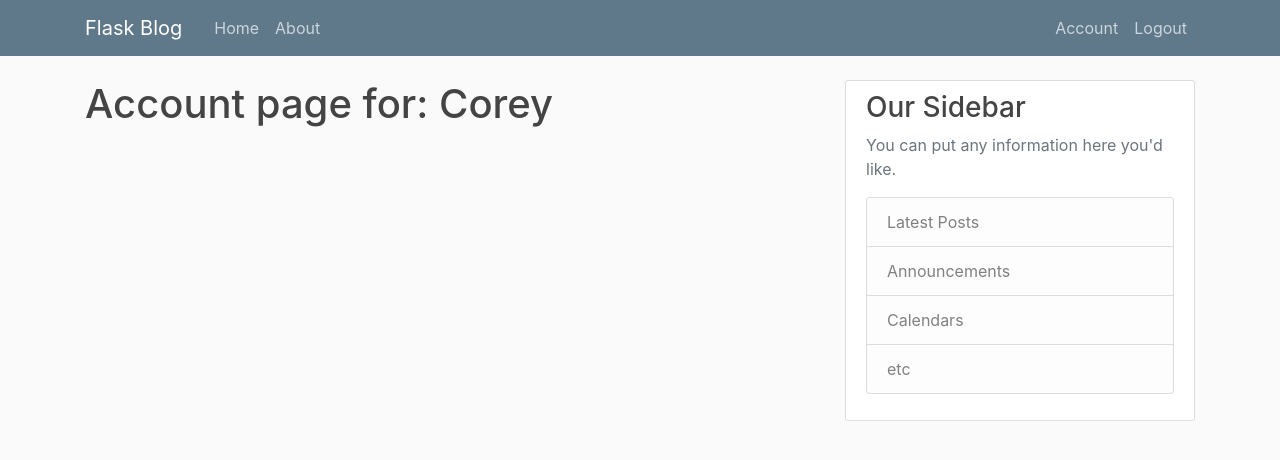
After one commit to Pasechnick/Flask-Blog, a Flask app: page /account in a window 1280 px wide. The commit adds this page. Shown: the top 460 px of the page. Run offline with Flask 2, Linux system fonts and the light colour scheme; a user stored in the database is signed in; some libraries are stand-ins or nearby versions.

Commit message:
add logout, navigation bar logic for logged in status, account route, db user info check

```diff
--- a/FLask_Blog/flaskblog/__init__.py
+++ b/FLask_Blog/flaskblog/__init__.py
@@ -1,11 +1,16 @@
 from flask import Flask
 from flask_sqlalchemy import SQLAlchemy
 from flask_bcrypt import Bcrypt # getting that bcrypt class so we can hash the password
+from flask_login import LoginManager # get the login extention so we can login
 
 app = Flask(__name__)
 app.config['SECRET_KEY'] = '5e5b968d2e77c6d37d2b17ee2bc819de'
 app.config['SQLALCHEMY_DATABASE_URI']='sqlite:///site.db'
 db = SQLAlchemy(app)
 bcrypt = Bcrypt(app) # creates that class to initialize through the app
+login_manager = LoginManager(app) # login class
+login_manager.login_view = 'login' # function name of our route
+login_manager.login_message_category = 'info' # how would be the "Please log in to access this page." message looks like
+
 
 from flaskblog import routes
--- a/FLask_Blog/flaskblog/routes.py
+++ b/FLask_Blog/flaskblog/routes.py
@@ -1,7 +1,8 @@
-from flask import render_template, url_for, flash, redirect
+from flask import render_template, url_for, flash, redirect, request # we need "request" to
 from flaskblog import app, db, bcrypt # we need to import "db" and "bcrypt" to use that hash algorithm (remember that before we got the instance of bcrypt class with python3 shell)
 from flaskblog.forms import RegistrationForm, LoginForm
 from flaskblog.models import User, Post
+from flask_login import login_user, current_user, logout_user, login_required # imports that class so we can check the user email and password validation with the db data, and with current user we can deliver user a
 
 
 posts = [
@@ -33,6 +34,8 @@ def about():
 
 @app.route("/register", methods =['GET', 'POST'])
 def register():
+    if current_user.is_authenticated: # current user check
+        return redirect(url_for('home'))
     form = RegistrationForm()
     if form.validate_on_submit():
         #so if the form valid to submit (all length and signs are correct) we can hash the password and do the authentication procedure
@@ -45,14 +48,32 @@ def register():
         return redirect(url_for('login'))
     return render_template('register.html', title = 'Register', form = form)
 
+
 @app.route("/login", methods =['GET', 'POST'])
 def login():
+    if current_user.is_authenticated: # current user check
+        return redirect(url_for('home'))
     form = LoginForm()
+    if form.validate_on_submit():
+        # before we were simply checking the hardcoded data, and now we need to check the database for valid data
+        # firstly the user will be logged in with an email, so we need to write a check for the email in the db:
+        user = User.query.filter_by(email = form.email.data).first() # finds the first User by entered email in the id
+        if user and bcrypt.check_password_hash(user.password, form.password.data): # so if the user exist and the password the user entered is valid we want to login the user and we also need to import the login user function
+            login_user(user, remember = form.remember.data) # "user" - what we want to login, "remember" - remember me form (boolean) we have created
+            next_page = request.args.get('next') # this line
+            return redirect(next_page) if next_page else redirect(url_for('home')) # use of ternary conditional
+        else:
+            flash("login unsuccessful. Pls check ur email and password", "danger")
+    return render_template('login.html', title = 'Login', form = form)
 
-    if form.validate_on_submit():
-        if form.email.data == "admin@blog.com" and form.password.data == "password":
-            flash("You have been logged in !", "success")
-            return redirect(url_for('home'))
-        else:
-            flash("login unsuccessful. Pls check ur username and password", "danger")
-    return render_template('login.html', title = 'Login', form = form)
+
+@app.route("/logout")
+def logout():
+    logout_user()
+    return redirect(url_for('home'))
+
+
+@app.route("/account")
+@login_required #extention knows that we need to be logged in to access this route
+def account():
+    return render_template('account.html', title = 'Account')
--- /dev/null
+++ b/FLask_Blog/flaskblog/templates/account.html
@@ -0,0 +1,7 @@
+{% extends "layout.html" %}
+
+{% block content %}
+
+    <h1>Account page for: {{ current_user.username }}</h1>
+
+{% endblock content %}
--- a/FLask_Blog/flaskblog/templates/layout.html
+++ b/FLask_Blog/flaskblog/templates/layout.html
@@ -34,8 +34,14 @@
               </div>
 
               <div class="navbar-nav">
-                <a class="nav-item nav-link" href="{{ url_for('login') }}">Login</a>
-                <a class="nav-item nav-link" href="{{ url_for('register') }}">Register</a>
+                <!-- the logic with current_user flask class if we are logged in and if not: -->
+                {% if current_user.is_authenticated %}
+                <a class="nav-item nav-link" href="{{ url_for('account') }}">Account</a>
+                <a class="nav-item nav-link" href="{{ url_for('logout') }}">Logout</a>
+                {% else  %}
+                  <a class="nav-item nav-link" href="{{ url_for('login') }}">Login</a>
+                  <a class="nav-item nav-link" href="{{ url_for('register') }}">Register</a>
+                {% endif %}
               </div>
             </div>
           </div>
```
Also changed, not shown: FLask_Blog/flaskblog/models.py (+13 -2 lines), 1 other file.
